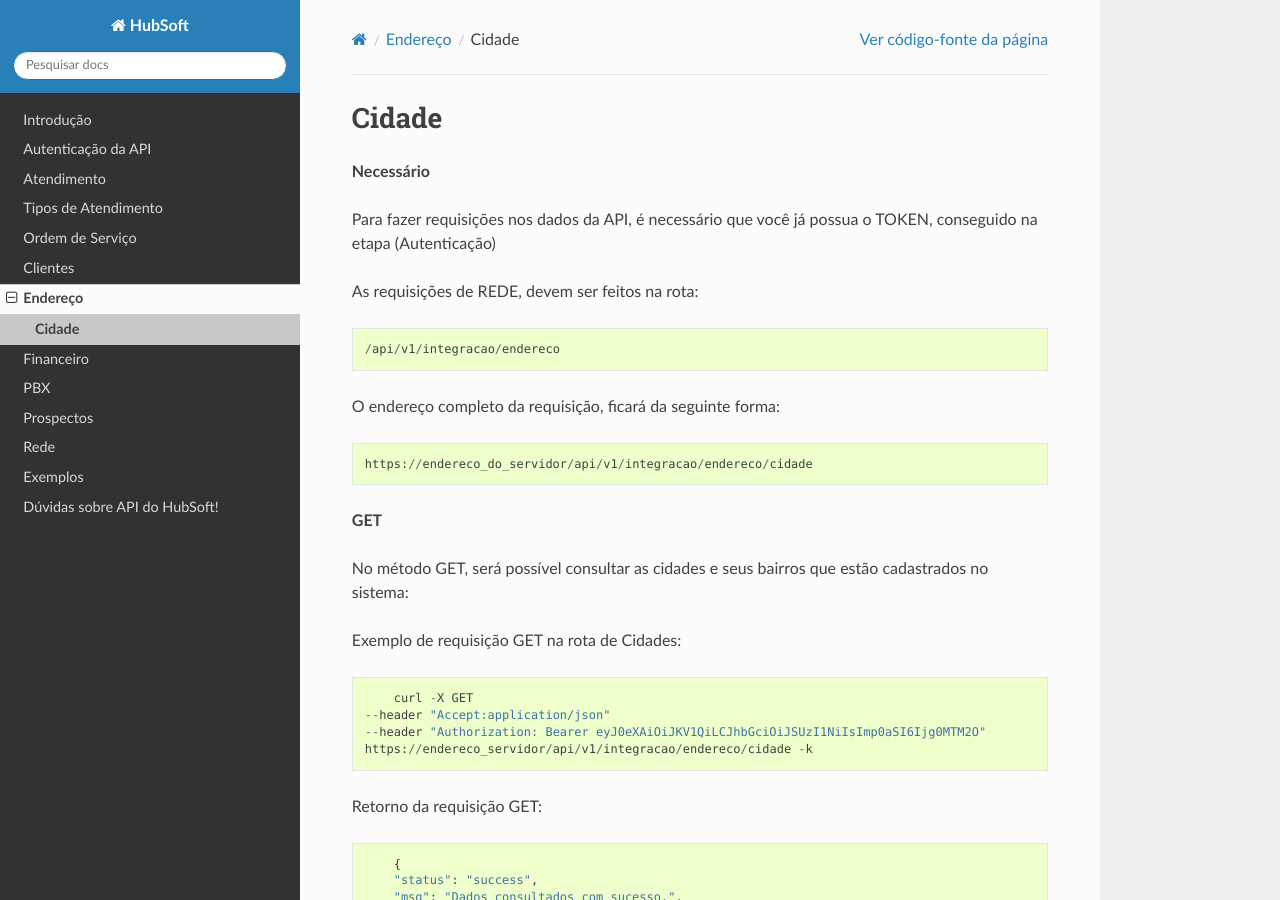
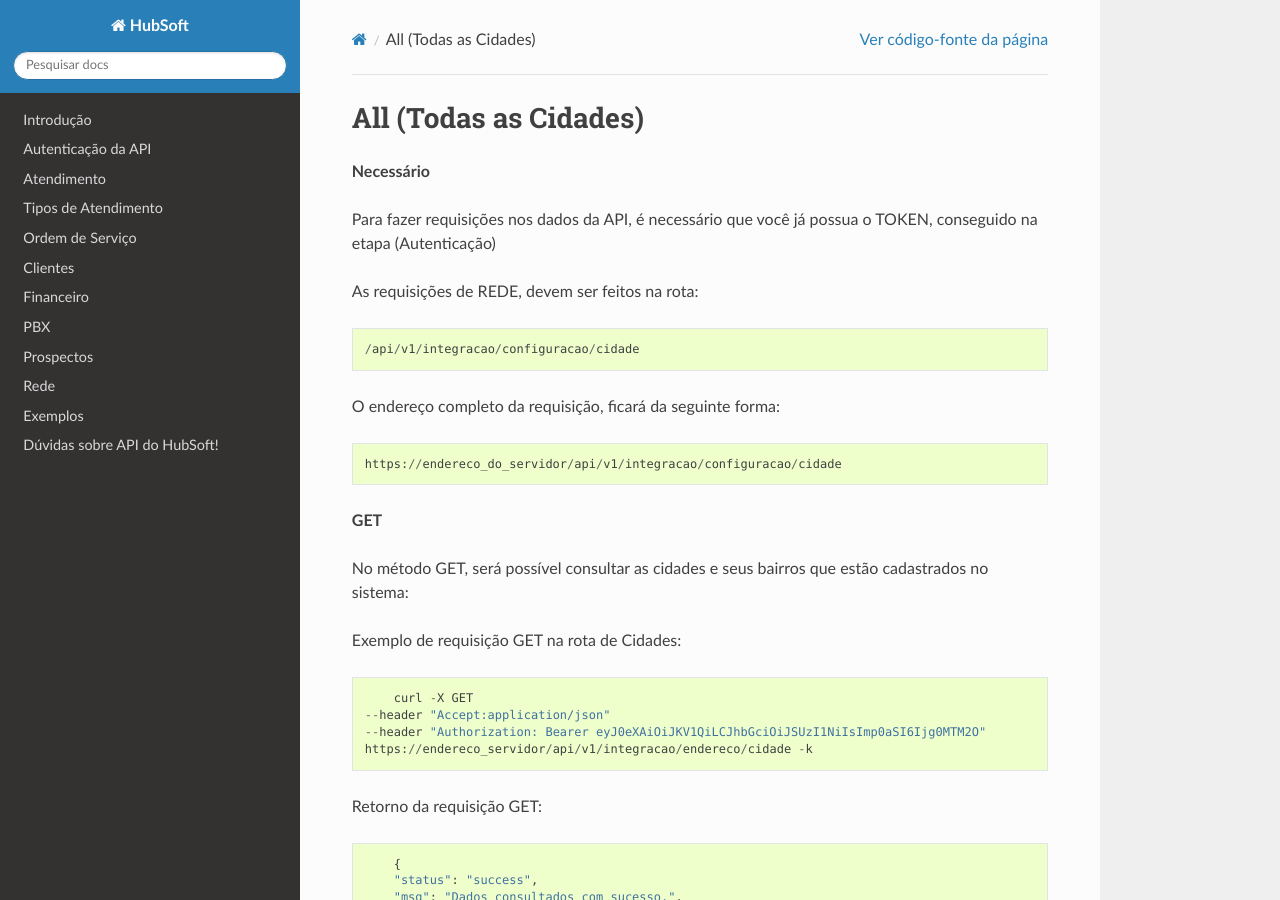
Before and after one commit to hubsoftbrasil/api, a Sphinx documentation site: the page built from docs/source/cidade/all.rst, in a window 1280 px wide and 900 px high. Built offline with Sphinx 7.4.7 and the Read the Docs theme 2.0.0, drawn with Linux system fonts in a browser that asks for light colours; pages that are not in the unit, such as notebooks, are missing from menus.

Commit message:
- Adicionando rota POST para cadastrar evento faturamento - Adicionando novas rotas cidade, tipo_atendimento e tipo_servico para /configuracao

```diff
--- a/docs/source/endereco/cidade.rst
+++ b/docs/source/cidade/all.rst
@@ -1,4 +1,4 @@
-Cidade
+All (Todas as Cidades)
 ============
 
 **Necessário**
@@ -7,11 +7,11 @@ Para fazer requisições nos dados da API, é necessário que você já possua o
 
 As requisições de REDE, devem ser feitos na rota::
 
-	/api/v1/integracao/endereco
+	/api/v1/integracao/configuracao/cidade
 
 O endereço completo da requisição, ficará da seguinte forma::
 
-	https://endereco_do_servidor/api/v1/integracao/endereco/cidade
+	https://endereco_do_servidor/api/v1/integracao/configuracao/cidade
 
 **GET**
 
--- a/docs/source/endereco/index.rst
+++ b/docs/source/cidade/index.rst
@@ -1,4 +1,4 @@
-Endereço
+Cidade
 ============
 
 **Necessário**
@@ -7,15 +7,15 @@ Para fazer requisições nos dados de endereços, é necessário que você já p
 
 As requisições de endereçø, devem ser feitos na rota::
 
-	/api/v1/integracao/endereco
+	/api/v1/integracao/cidade
 
 O endereço completo, ficará da seguinte forma::
 
-	https://endereco_do_servidor/api/v1/integracao/endereco
+	https://endereco_do_servidor/api/v1/integracao/cidade
 
 Abaixo estão todas as funções disponíveis das rotas de endereço
 
 .. toctree::
     :caption: Funções da API de Endereços
 
-    cidade
+    all
--- a/docs/source/tipo_atendimento/all.rst
+++ b/docs/source/tipo_atendimento/all.rst
@@ -8,11 +8,11 @@ OBS: Essa rota irá retornar todos os dados de tipos de atendimento.
 
 As requisições de tipos de atendimento, devem ser feitos na rota::
 
-	/api/v1/integracao/tipo_atendimento
+	/api/v1/integracao/configuracao/tipo_atendimento
 
 O endereço completo, ficará da seguinte forma::
 
-	https://endereco_do_servidor/api/v1/integracao/tipo_atendimento
+	https://endereco_do_servidor/api/v1/integracao/configuracao/tipo_atendimento
 
 **GET**
 
--- a/docs/source/tipo_atendimento/index.rst
+++ b/docs/source/tipo_atendimento/index.rst
@@ -7,11 +7,11 @@ Para fazer requisições nos dados de tipos de atendimento, é necessário que v
 
 As requisições de tipos de atendimento, devem ser feitos na rota::
 
-	/api/v1/integracao/tipo_atendimento
+	/api/v1/integracao/configuracao/tipo_atendimento
 
 O endereço completo, ficará da seguinte forma::
 
-	https://endereco_do_servidor/api/v1/integracao/tipo_atendimento
+	https://endereco_do_servidor/api/v1/integracao/configuracao/tipo_atendimento
 
 Abaixo estão todas as funções disponíveis do cliente
 
```
Also changed, not shown: docs/source/financeiro/evento_faturamento.rst (added, +180 -0 lines), docs/source/tipo_servico/all.rst (added, +50 -0 lines), docs/source/tipo_servico/index.rst (added, +21 -0 lines).
